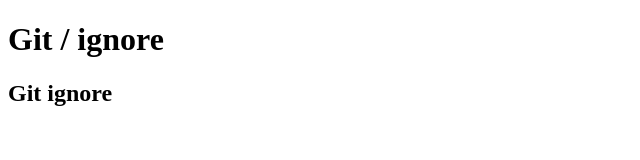
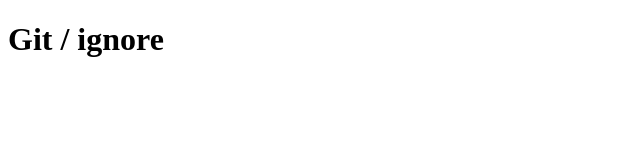
Before and after one commit to meerabwaheed/git-ignore-concept, a plain HTML site: page index.html in a window 1280 px wide. Shown: the whole page, without its empty margins (0-640 px from the left). Drawn offline with Linux system fonts and the light colour scheme.

Commit message:
Update index.html

```diff
--- a/index.html
+++ b/index.html
@@ -7,6 +7,6 @@
 </head>
 <body>
     <h1>Git / ignore</h1>
-    <h2>Git ignore</h2>
+
 </body>
 </html>
```
